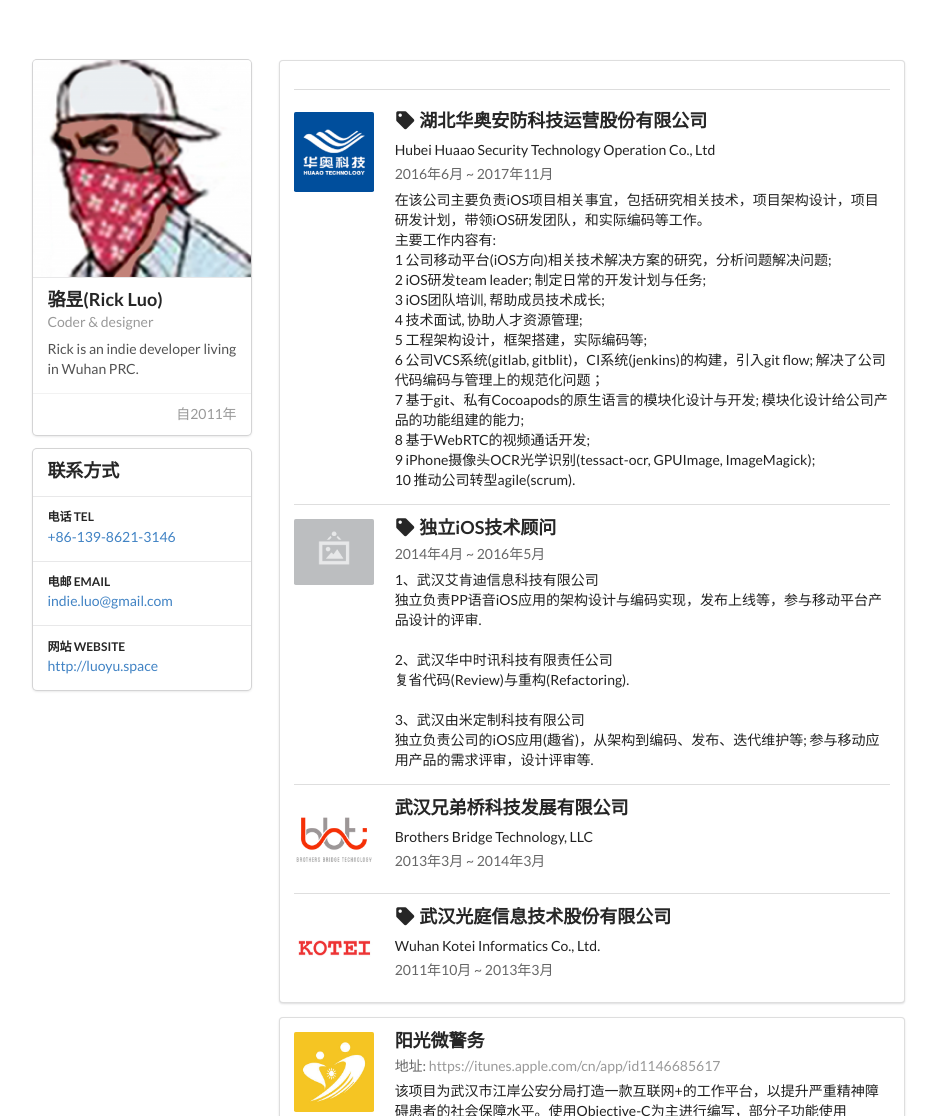
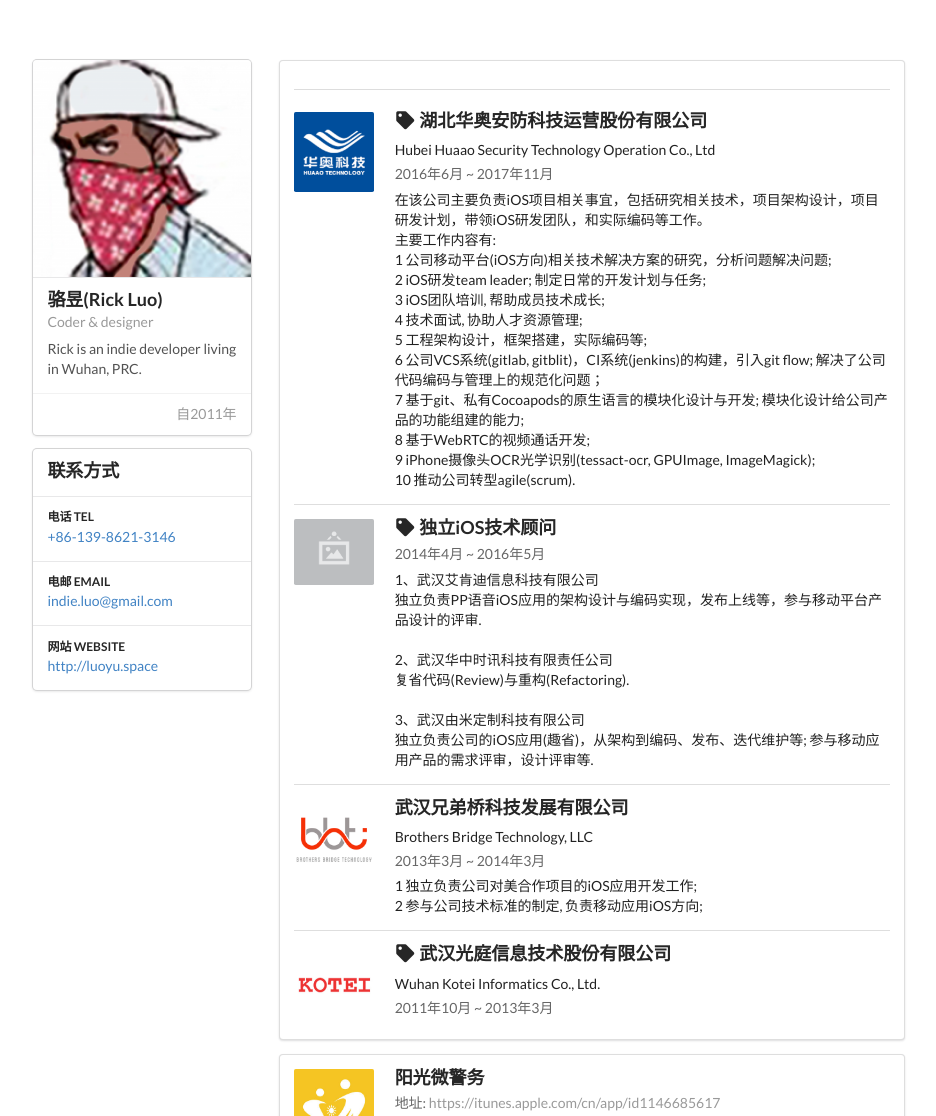
Before and after one commit to blodely/blodely.github.io, a plain HTML site: page index.html in a window 1280 px wide. Shown: the top 1116 px of the page, without its empty margins (171-1107 px from the left). Drawn offline with Linux system fonts and the light colour scheme.

Commit message:
[Modify] content

```diff
--- a/index.html
+++ b/index.html
@@ -29,7 +29,7 @@
 	<div class="header">骆昱(Rick Luo)</div>
 	<div class="meta">Coder & designer</div>
 	<div class="description">
-		Rick is an indie developer living in Wuhan PRC.
+		Rick is an indie developer living in Wuhan, PRC.
 	</div>
 </div>
 
@@ -113,6 +113,10 @@
 		<div class="header">武汉兄弟桥科技发展有限公司</div>
 		<div class="description">Brothers Bridge Technology, LLC</div>
 		<div class="meta">2013年3月 ~ 2014年3月</div>
+		<div class="description">
+1 独立负责公司对美合作项目的iOS应用开发工作;<br>
+2 参与公司技术标准的制定, 负责移动应用iOS方向;<br>
+		</div>
 	</div>
 </div>
 
```
